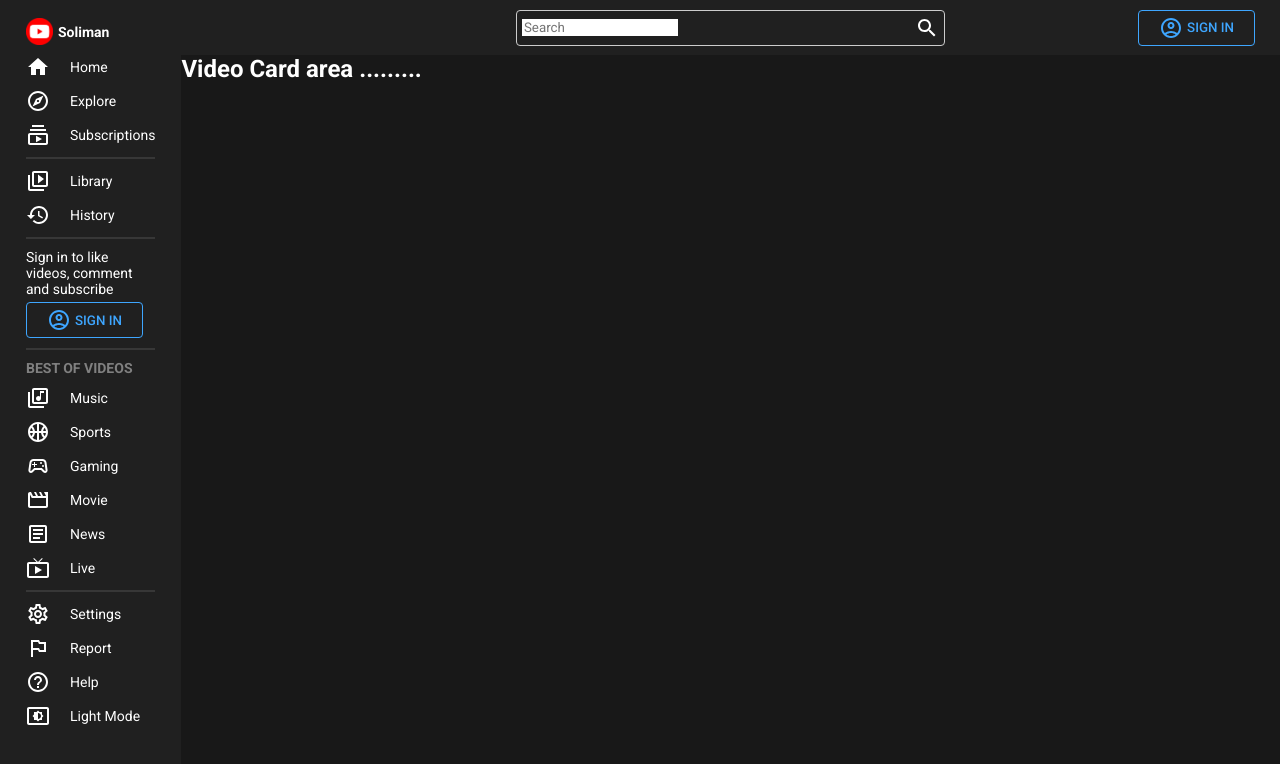
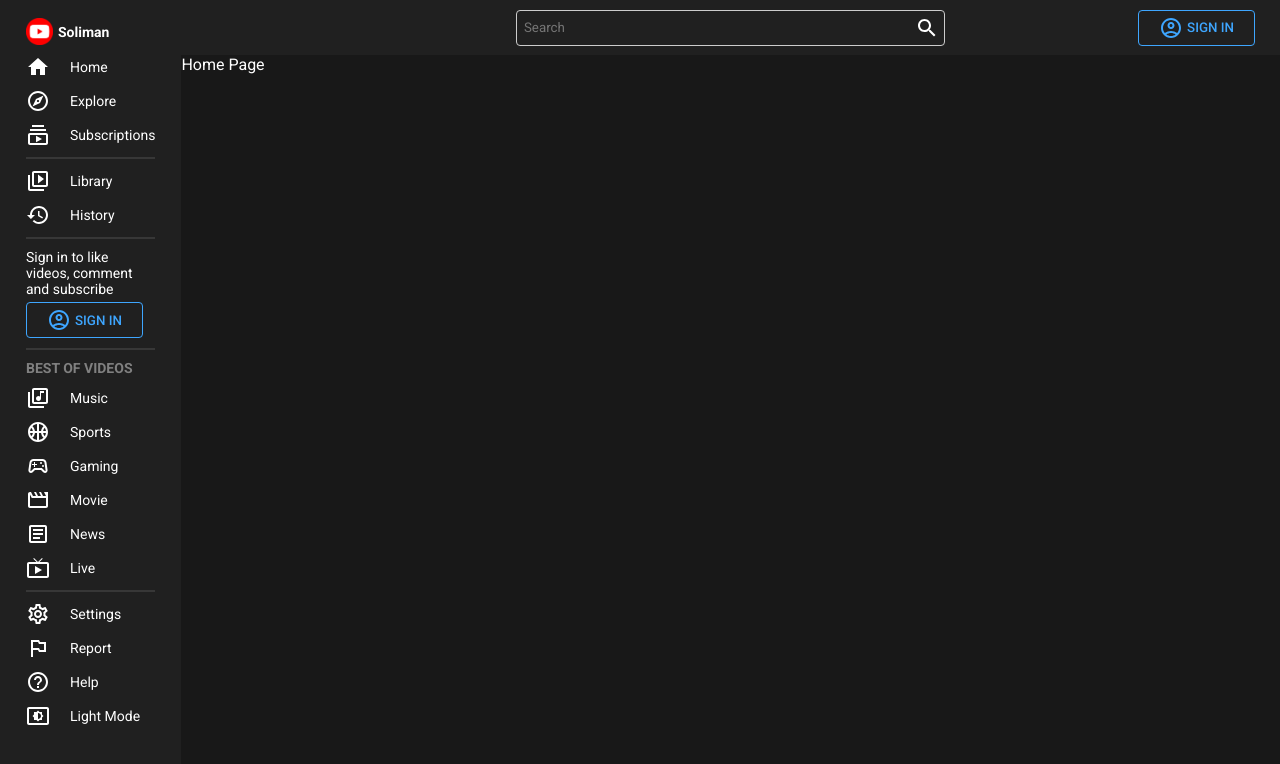
Before and after one commit to Soliman3/Youtube-Clone-MERN-Redux-Styled-JWT-Cookies-Hooks, a React (Create React App) app: page / in a window 1280 px wide. Shown: the top 764 px of the page. Built offline with nearby package versions, Linux system fonts and the light colour scheme.

Commit message:
Add React Routes for App Pages

```diff
--- a/src/App.js
+++ b/src/App.js
@@ -1,32 +1,56 @@
+// import React Hooks...
 import { useState } from "react";
+
+// import required libraries for Page Routing & Styling....
 import styled, { ThemeProvider } from "styled-components";
+import { BrowserRouter, Routes, Route } from "react-router-dom";
+
+// import main components...
 import Menu from "./components/Menu";
 import NavBar from "./components/NavBar";
+import Home from "./pages/Home";
+import Video from "./pages/Video";
+
+// import Global theme...
 import { darkTheme, lightTheme } from "./Theme";
 
+// Styling...
+// Styled component for Main (div)...
 const Main = styled.div`
   flex: 7;
   background-color: ${({theme})=> theme.hardBackground};
   color: ${({theme})=> theme.AllText}
 `
+// Styled Component for (div) to styling main Container inside Main...
 const Container = styled.div`
   display:flex;
   margin: 0px;
 `
+// Styled component for (div) to wrapping Container...
 const WrapContainer = styled.div``
 
+// React functional component for App as the main body of the application...
 function App() {
   const [darkMode, setDarkMode] = useState(true);
   return (
     <ThemeProvider theme={darkMode ? darkTheme : lightTheme}>
       <Container>
+        <BrowserRouter>
         <Menu darkMode={darkMode} setDarkMode={setDarkMode} />
         <Main>
           <NavBar />
           <WrapContainer>
-            <h2>Video Card area .........</h2>
+            <Routes>
+              <Route path="/">
+                <Route index element={<Home/>}/>
+                <Route path="video">
+                  <Route path=":id" element={<Video/>}/>
+                </Route>
+              </Route>
+            </Routes>
           </WrapContainer>
         </Main>
+        </BrowserRouter>
       </Container>
     </ThemeProvider>
   );
--- a/src/components/NavBar.jsx
+++ b/src/components/NavBar.jsx
@@ -45,7 +45,7 @@ const SearchContainer = styled.div`
 // Styled component for (input) for Search input...
 const SearchInput = styled.input`
     border: none;
-    background: transpatent;
+    background: transparent;
     outline: none;
 `
 // styled componenet (button) for login button...
--- /dev/null
+++ b/src/pages/Home.jsx
@@ -0,0 +1,9 @@
+import React from 'react'
+
+export default function Home() {
+  return (
+    <div>
+      Home Page
+    </div>
+  )
+}
--- /dev/null
+++ b/src/pages/Video.jsx
@@ -0,0 +1,9 @@
+import React from 'react'
+
+export default function Video() {
+  return (
+    <div>
+      Video Page
+    </div>
+  )
+}
```
